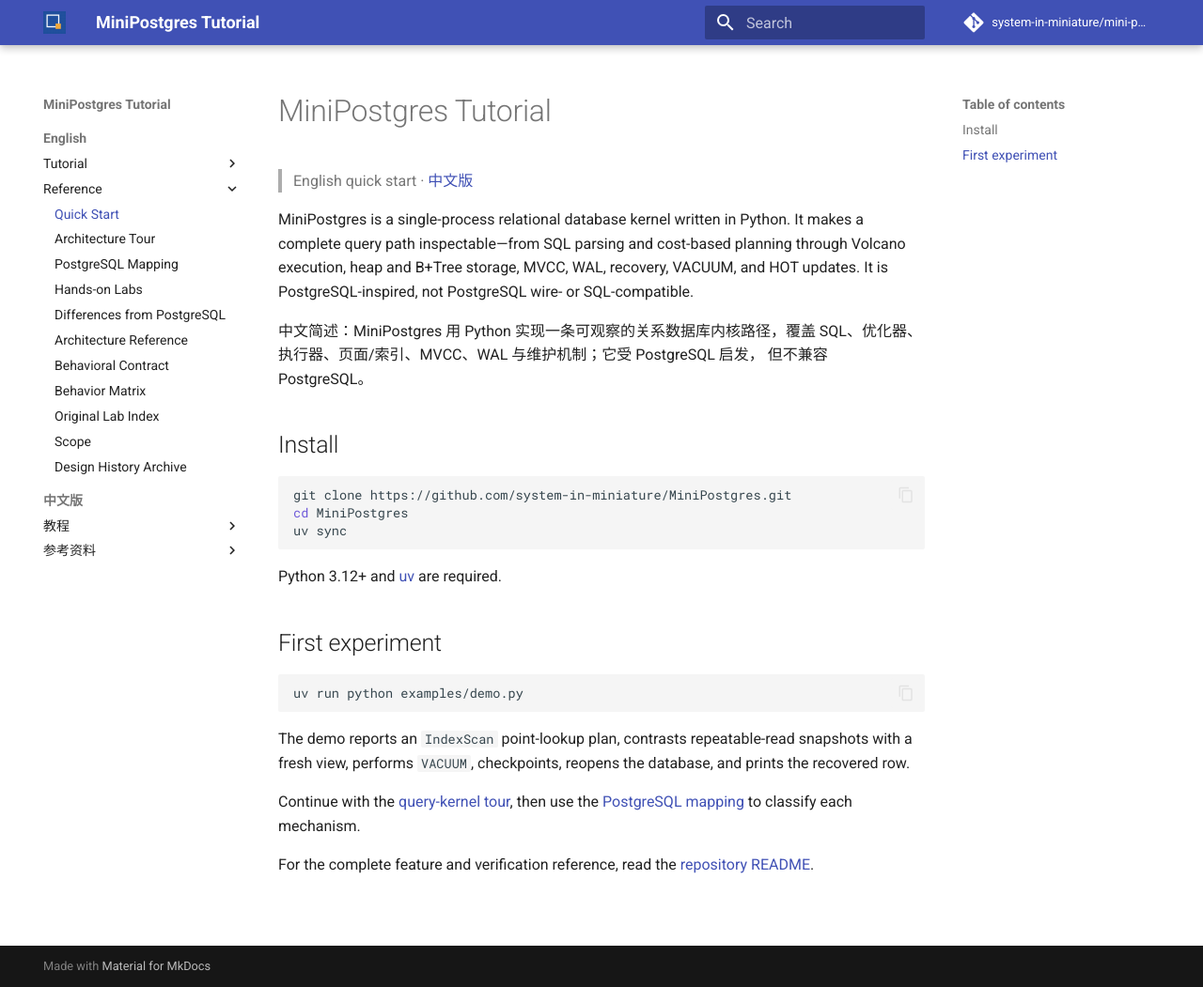
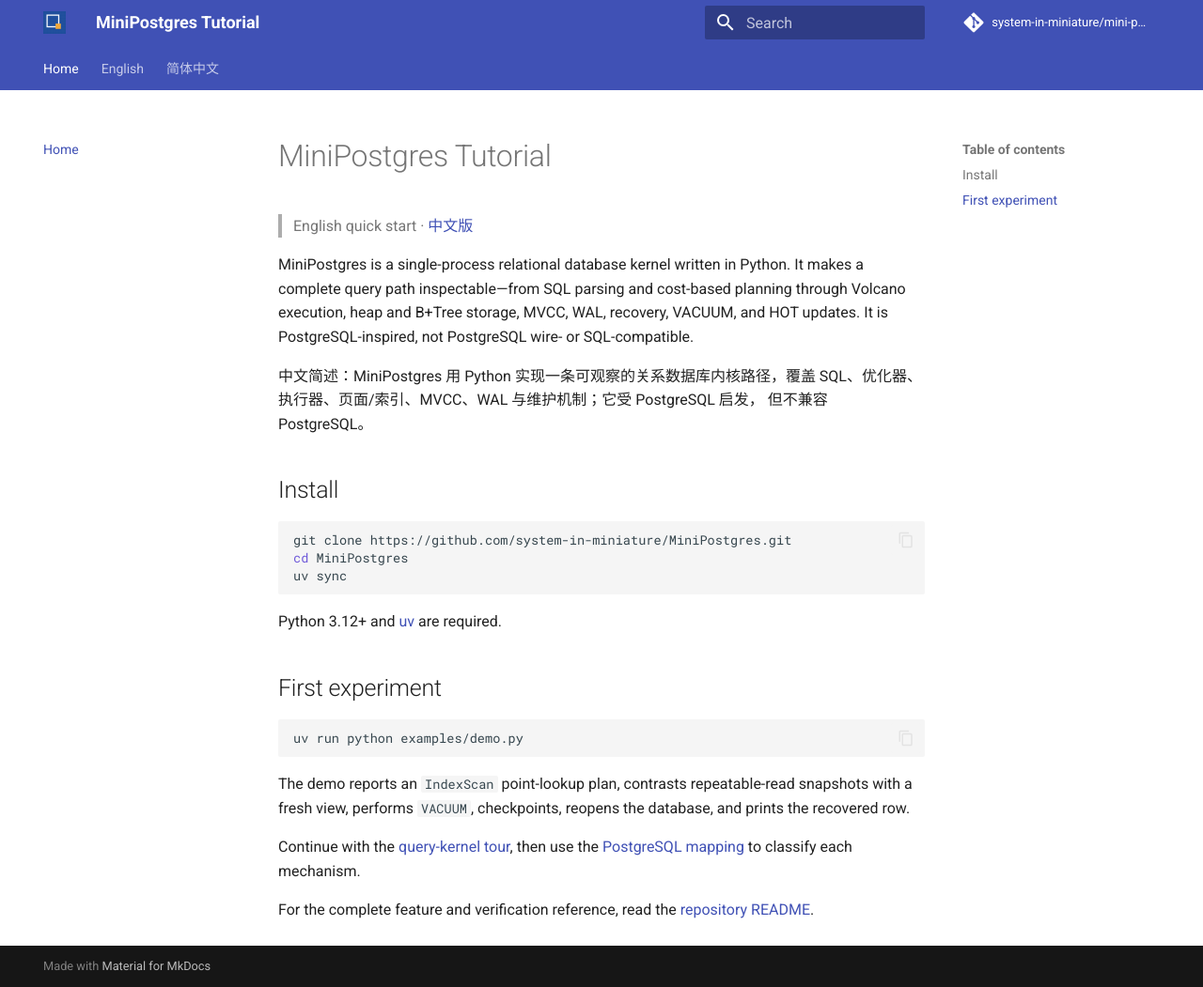
Before and after one commit to system-in-miniature/mini-postgres, an MkDocs documentation site: the page built from docs/index.md, in a window 1280 px wide and 1051 px high. Shown: the whole window at 94% size. Built offline with MkDocs 1.6.1 and Material for MkDocs 9.7.7, drawn with Linux system fonts in a browser that asks for light colours; comment, search, counter and statistics services are not loaded.

Commit message:
fix(site): per-language nav tabs and collapsible answer rendering
Top-level English / 简体中文 tabs (navigation.tabs) so the sidebar
shows only the active language's tree; admonition + pymdownx.details +
superfences enabled so ??? folded exercise answers render as
collapsible blocks instead of literal text.

```diff
--- a/mkdocs.yml
+++ b/mkdocs.yml
@@ -11,11 +11,13 @@
   favicon: assets/brand/avatar.svg
   language: en
   features:
+    - navigation.tabs
     - navigation.sections
     - navigation.top
     - content.code.copy
 
 nav:
+  - Home: index.md
   - English:
       - Tutorial:
           - "Book Contents": tutorial/index.md
@@ -32,7 +34,6 @@
           - "11 · VACUUM and HOT": tutorial/11-vacuum-hot.md
           - "12 · Testing Methodology": tutorial/12-testing-methodology.md
       - Reference:
-          - "Quick Start": index.md
           - "Architecture Tour": tour.md
           - "PostgreSQL Mapping": postgresql-mapping.md
           - "Hands-on Labs": labs-guide.md
@@ -43,7 +44,7 @@
           - "Original Lab Index": https://github.com/system-in-miniature/mini-postgres/blob/main/LABS.md
           - "Scope": scope.md
           - "Design History Archive": superpowers/README.md
-  - 中文版:
+  - 简体中文:
       - 教程:
           - "全书目录": zh/tutorial/index.md
           - "1 · 认识 MiniPostgres": zh/tutorial/01-getting-started.md
```
